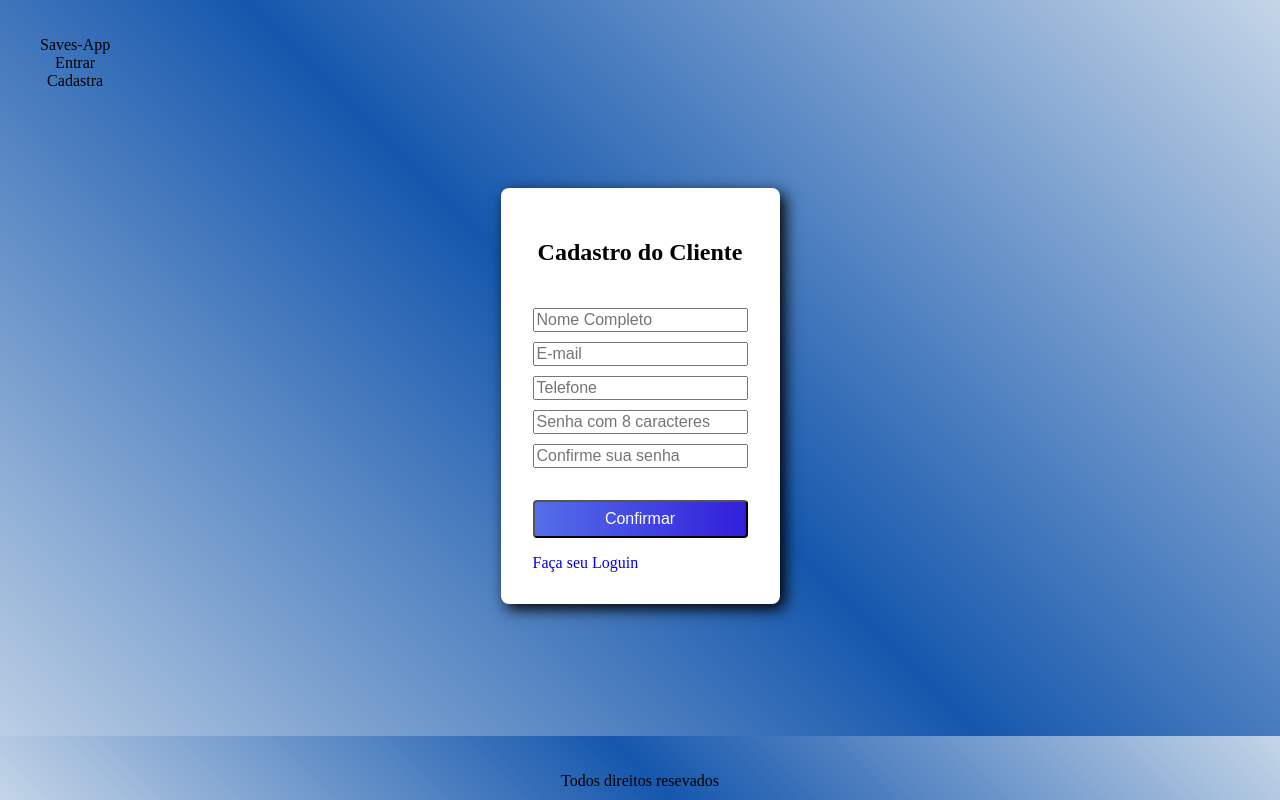
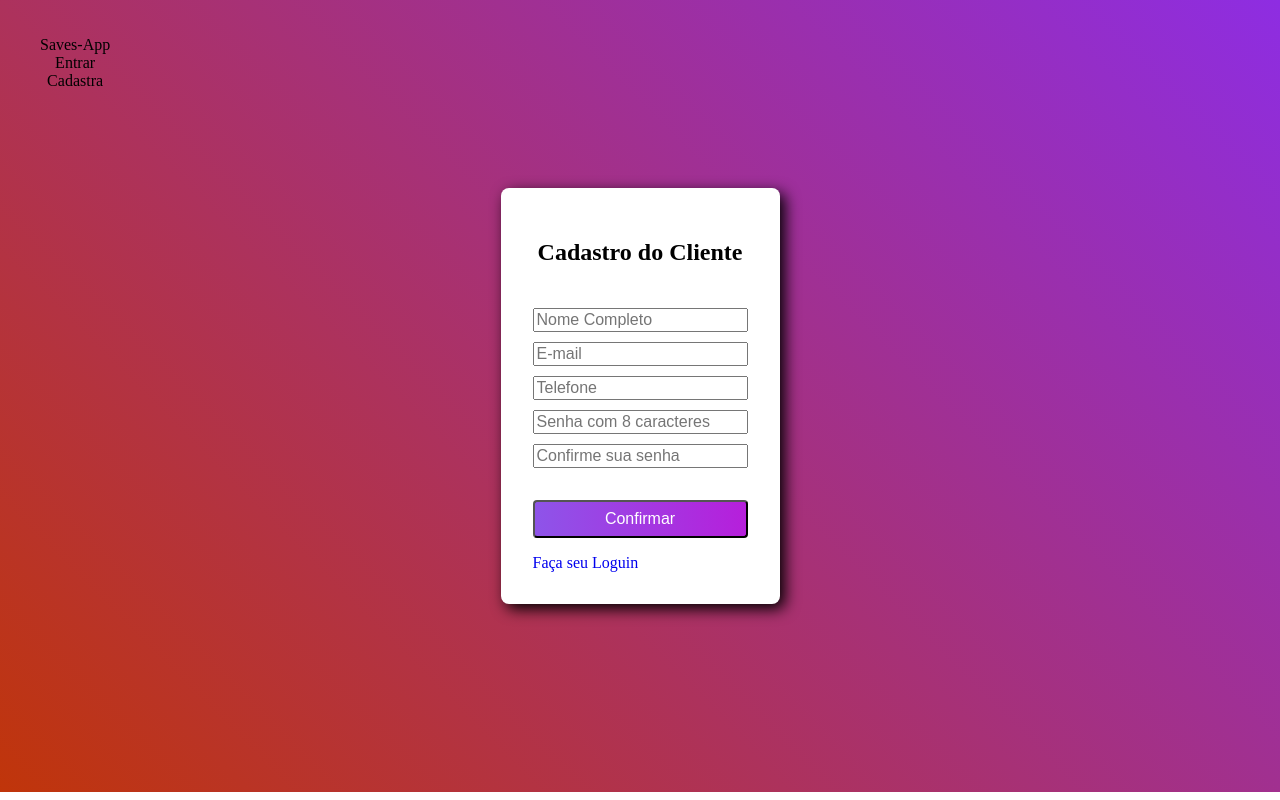
Before and after one commit to italo-carvavalho/Saves-App, a PHP site: page /cadastrocli.php in a window 1280 px wide. Run offline with PHP 8.4, Linux system fonts and the light colour scheme.

Commit message:
modificações

```diff
--- a/cadastrocli.php
+++ b/cadastrocli.php
@@ -38,4 +38,6 @@
    </div>
 </main>
 
-<?php require_once("templates/footer.php")?>
+<?php
+// require_once("templates/footer.php")
+?>
--- a/cadastropro.php
+++ b/cadastropro.php
@@ -64,4 +64,6 @@
    </div>
 </main>
 
-<?php require_once("templates/footer.php")?>
+<?php
+// require_once("templates/footer.php")
+?>
--- a/css/styles.css
+++ b/css/styles.css
@@ -27,8 +27,7 @@ li {
 }
 
 body{
-    background: linear-gradient(45deg, rgb(196, 213, 231), #1557ad,rgb(196, 213, 231));
-    /* background: linear-gradient(45deg, rgb(192, 53, 10), #8e2de2); */
+    background: linear-gradient(45deg, rgb(192, 53, 10), #8e2de2);
     background-repeat: no-repeat;
     min-height: 97vh;
     /* min-width: 100vw; */
@@ -87,8 +86,7 @@ form{
 form input[type="submit"] {
     margin-top: 2rem;
     padding: 0.5rem;
-    /* background: linear-gradient(to left, #b61fdb, #8e54e9); */
-    background: linear-gradient(to left, #321fdb, #546fe9);
+    background: linear-gradient(to left, #b61fdb, #8e54e9);
     cursor: pointer;
     font-size: 1rem;
     color: white;
@@ -111,14 +109,16 @@ footer {
   left:0;
   text-align:center;
   padding: 20px 0;
-  background: linear-gradient(45deg,rgb(196, 213, 231), #1557ad,rgb(196, 213, 231));
+  background: white;
   height: 3%;
+
 }
 
 .footer {
     display: flex;
     flex-direction: column;
     margin-top: 1rem;
+
 }
 
 .footer span{
--- a/index.php
+++ b/index.php
@@ -1,6 +1,6 @@
 <?php
 require_once("templates/header.php");
-require_once("templates/footer.php");
+// require_once("templates/footer.php");
 ?>
 <div>
   <h1>Faça parte do SAVESAPP</h1>
--- a/login.php
+++ b/login.php
@@ -1,6 +1,6 @@
 <?php
 require_once("templates/header.php");
-require_once("templates/header.php");
+
 
 // require_once("vendor/autoload.php");
 // use App\Model\UserDao;
--- a/templates/footer.php
+++ b/templates/footer.php
@@ -1,3 +1,10 @@
- <footer>
-       <p>Todos direitos resevados</p>
+<footer>
+
+            <nav class="redes">
+                <ul>
+                    <li><a href="#" target="_blank"><img src="images/facebook.png" alt="Perfil no Facebook"></a></li>
+                    <li><a href="#" target="_blank"><img src="images/instagram.png" alt="Perfil no Instagram"></a></li>
+                    <li><a href="#" target="_blank"><img src="images/twitter.png" alt="Perfil no Twitter"></a></li>
+               </ul>
+            </nav>
 </footer>
```
